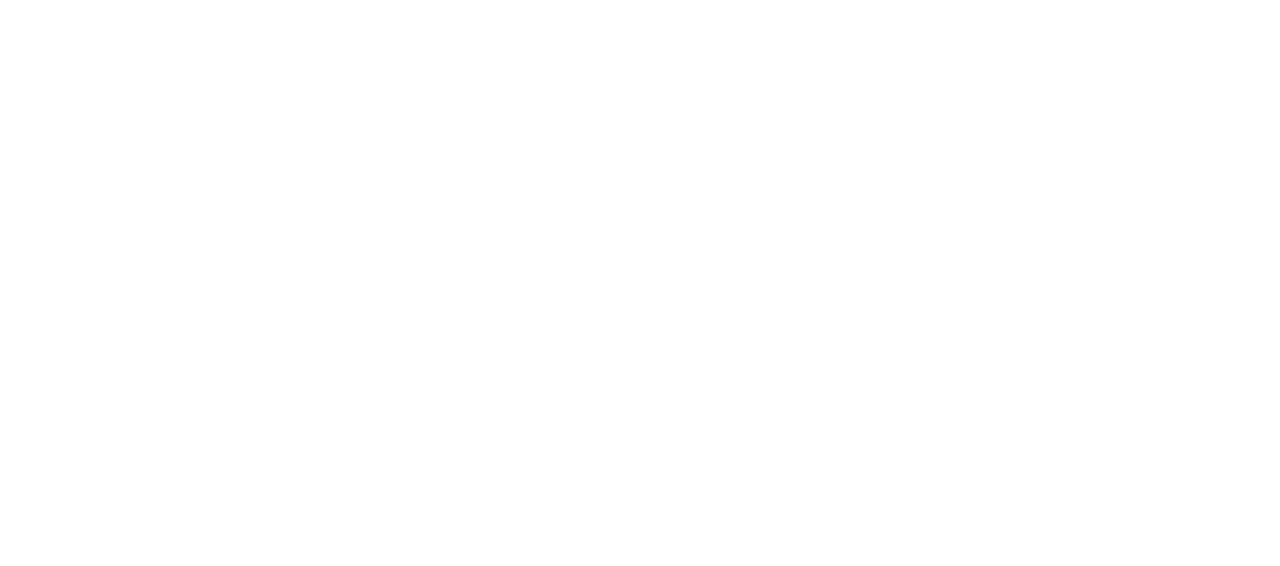
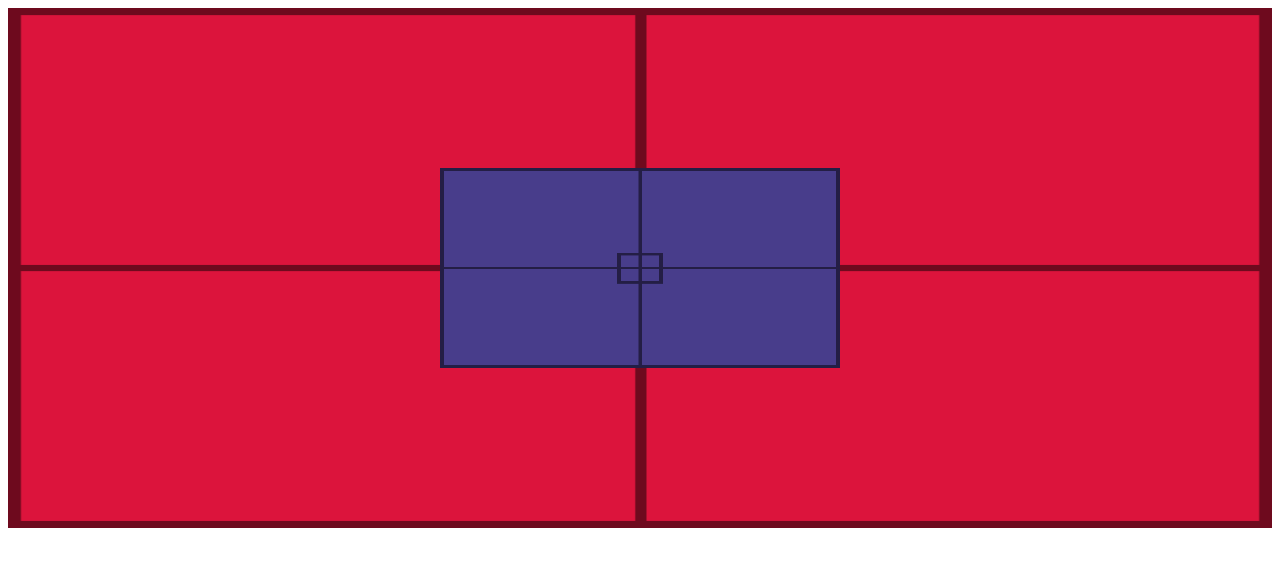
Before and after one commit to Napoleao1/Html-css, a plain HTML site: page exercicios/ex022/fundo007.html in a window 1280 px wide. Drawn offline with Linux system fonts and the light colour scheme.

Commit message:
Update fundo007.html

```diff
--- a/exercicios/ex022/fundo007.html
+++ b/exercicios/ex022/fundo007.html
@@ -4,9 +4,39 @@
     <meta charset="UTF-8">
     <meta http-equiv="X-UA-Compatible" content="IE=edge">
     <meta name="viewport" content="width=device-width, initial-scale=1.0">
-    <title>Document</title>
+    <title>Alinhamento vertical</title>
+    <style>
+        #container{
+            background-image: url(imagens/target001.png);
+          background-size: 100% 100%;
+            position: relative;
+            height: 500px;
+            padding: 10px;
+            background-color: crimson;
+        }
+        #conteudo{
+            background-image: url(imagens/target001.png);
+          background-size: 100% 100%;
+            position: absolute;
+            height: 200px;
+            width: 400px;
+            background-color: darkslateblue;
+
+
+
+            top: 50%;
+            left: 50%;
+            transform: translate(-50%, -50%);
+        }
+
+    </style>
 </head>
 <body>
+    <section id="container">
+        <article id="conteudo">
+
+        </article>
+    </section>
 
 </body>
 </html>
```
